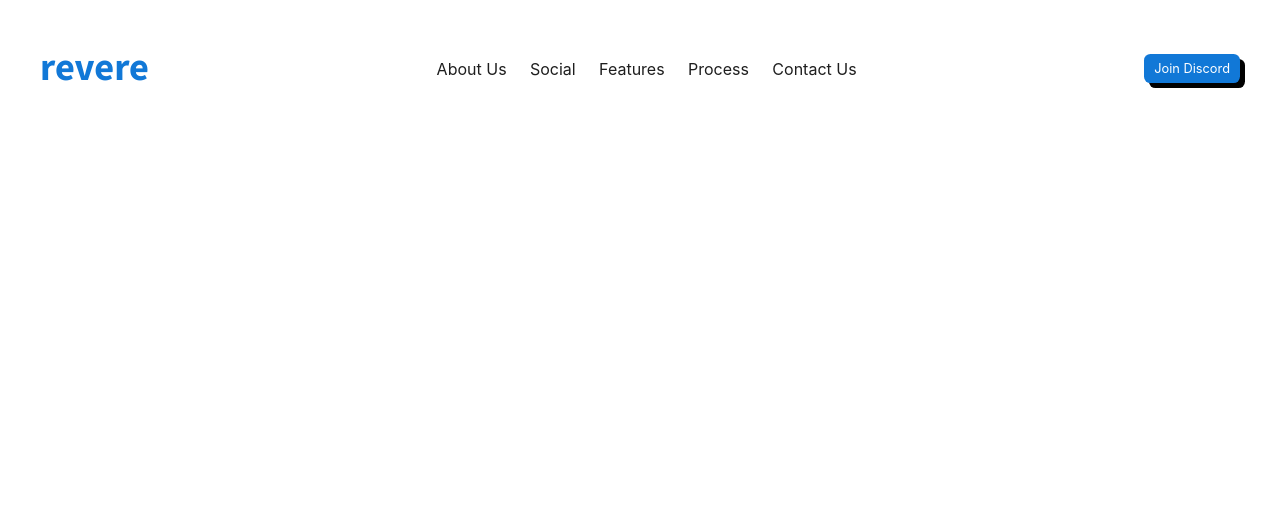
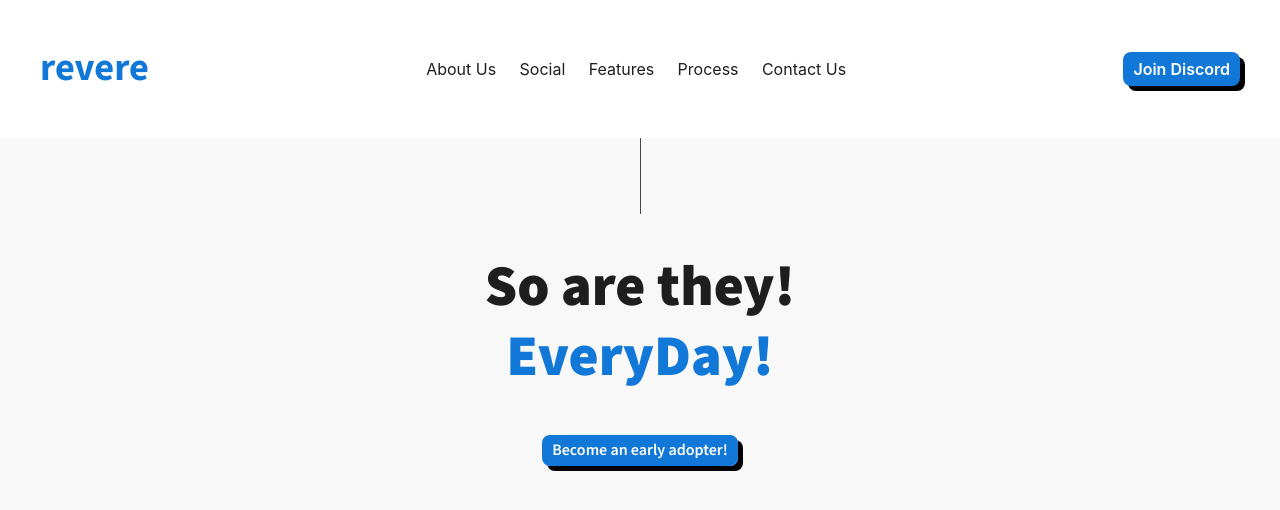
Before and after one commit to RevereLabs/introductorypage, a Next.js app: page /sections/Social in a window 1280 px wide. Shown: the top 510 px of the page. Built offline with nearby package versions, Linux system fonts and the light colour scheme.

Commit message:
hero updated

```diff
--- a/pages/sections/Social.jsx
+++ b/pages/sections/Social.jsx
@@ -1,9 +1,21 @@
 import React from 'react'
+import style from '../../styles/Social.module.css'
+import Button from '../../components/Button'
 
 function Social() {
   return (
-    <div className="h-screen w-screen">
+    <div className="w-screen h-screen bg-accent flex flex-col items-center font-mada font-[900] text-[4.8rem] w-[100%] leading-[4.8rem]">
 
+        <div className={style.Line} style={{marginTop:'0'}}></div>
+        <span className="text-textMain w-[30%] text-center text-[3.6rem] leading-[4.4rem]">So are they!
+          <span className="text-main"> EveryDay!</span>
+        </span>
+        <div>
+            <Button Content={'Become an early adopter!'} Link={''} />
+        </div>
+
+
+        <div className={style.Line} style={{marginBottom:'0'}}></div>
     </div>
   )
 }
--- a/styles/Button.module.css
+++ b/styles/Button.module.css
@@ -9,4 +9,6 @@
     background-color: #1178D7;
     box-shadow: 5px 5px 0px 0px #000000;
     height: 100%;
+    font-weight: 600;
+    font-size:1rem;
   }
--- /dev/null
+++ b/styles/Social.module.css
@@ -0,0 +1,7 @@
+.Line{
+    background-color:#494949;
+    width:1px;
+    height:1em;
+    margin-top:0.5em;
+    margin-bottom:0.5em;
+}
```
